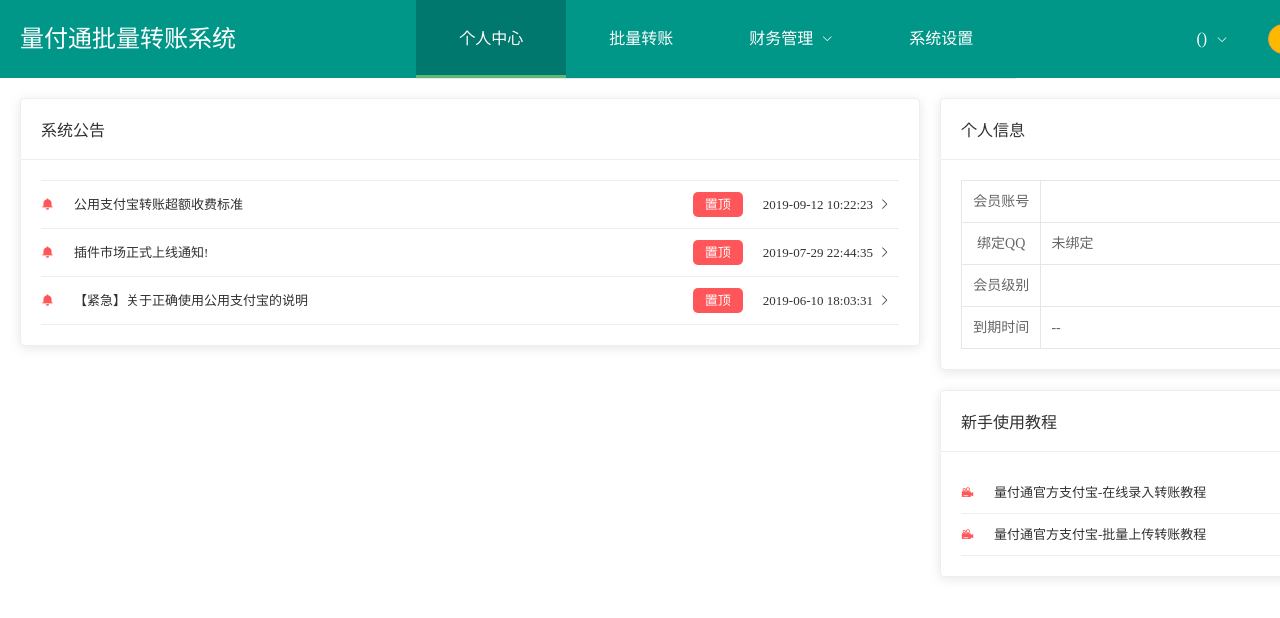
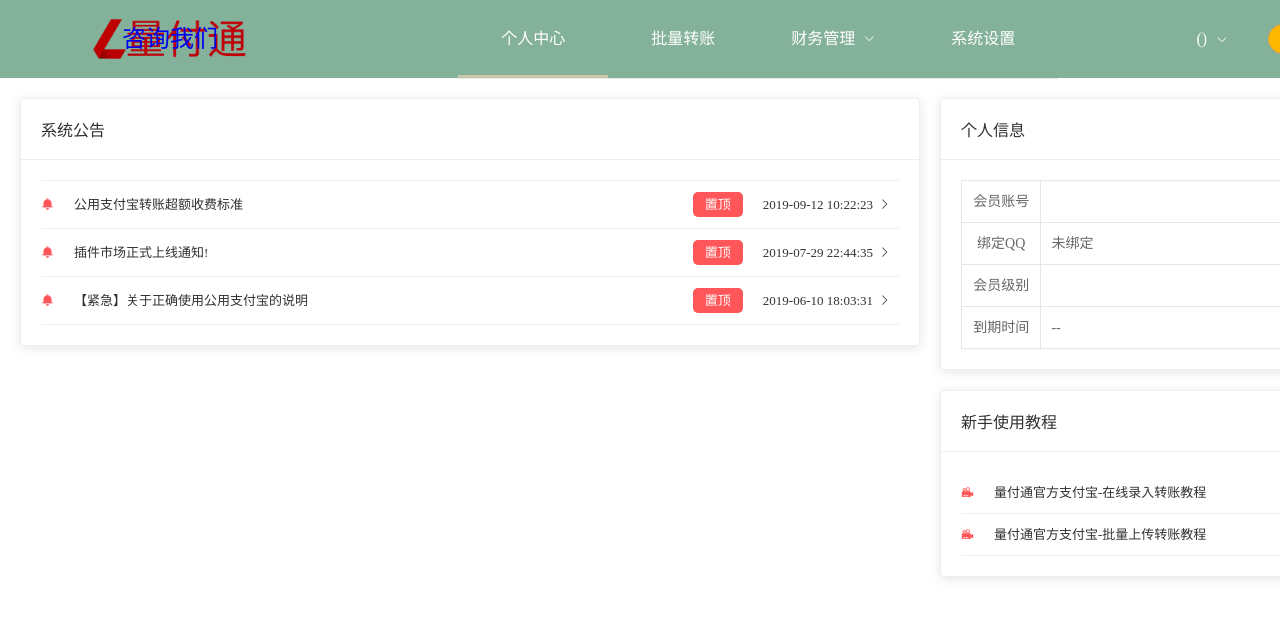
Before and after one commit to godheaven007/transfer-new, a Vue app: page /#/index in a window 1280 px wide. Shown: the top 618 px of the page. Built offline with nearby package versions, Linux system fonts and the light colour scheme; no server answers.

Commit message:
Header 样式背景色修改

```diff
--- a/src/App.vue
+++ b/src/App.vue
@@ -6,4 +6,7 @@
 <style lang="scss">
 @import "@/assets/scss/reset.scss";
 @import "@/assets/scss/common.scss";
+.el-menu.el-menu--popup.el-menu--popup-bottom-start {
+  background-color: #84b19a!important;
+}
 </style>
--- a/src/components/Header.vue
+++ b/src/components/Header.vue
@@ -1,7 +1,7 @@
 <template>
   <div class="nav-wrap">
     <div class="nav-logo">
-      量付通批量转账系统
+      <a href="tencent://message/?uin=690399130">咨询我们</a>
     </div>
     <div class="nav-menu">
       <el-menu
@@ -120,6 +120,15 @@ $menuItemW: 150px;
 $menuItemH: 78px;
 $menuItemLH: 78px;
 $fontSize: 16px;
+//$darkBgColor: #00786D;
+//$lightBgColor:#5fb878;
+$darkBgColor: #84b19a;
+$lightBgColor:#c9c8aa;
+
+.el-menu--horizontal .el-menu .el-menu-item {
+  background-color: $darkBgColor!important;
+}
+
 .el-menu-custom /deep/ {
   .el-menu-item {
     width: $menuItemW;
@@ -127,6 +136,7 @@ $fontSize: 16px;
     line-height: $menuItemLH;
     font-size: $fontSize;
     text-align: center;
+    background-color: $darkBgColor!important;
   }
   .el-submenu {
     width: $menuItemW;
@@ -138,6 +148,7 @@ $fontSize: 16px;
       height: $menuItemH;
       line-height: $menuItemLH;
       font-size: $fontSize;
+      background-color: $darkBgColor!important;
       i {
         color: #fff;
       }
@@ -145,9 +156,9 @@ $fontSize: 16px;
   }
   .el-menu-item.is-active,
   .el-submenu.is-active .el-submenu__title{
-    background-color: #00786D!important;
-    border-bottom-color: #5fb878!important;
-    border-bottom: 3px solid #5fb878!important;
+    background-color: $darkBgColor!important;
+    border-bottom-color: $lightBgColor!important;
+    border-bottom: 3px solid $lightBgColor!important;
   }
 }
 
@@ -155,13 +166,16 @@ $fontSize: 16px;
   display: flex;
   height: 78px;
   line-height: 78px;
-  background-color: #009688;
+  background-color: $darkBgColor;
   .nav-logo {
+    width: 300px;
     text-align: center;
     font-size: 24px;
     color: #fff;
     margin-left: 20px;
     margin-right: auto;
+    background:url("/imgs/logo.png") no-repeat center center;
+    background-size: 160px 50px;
   }
   .nav-menu {
     flex-shrink: 0;
--- a/src/main.js
+++ b/src/main.js
@@ -17,7 +17,7 @@ if (mock) {
 }
 
 // axios全局配置
-axios.defaults.baseURL = '/api/v1'; // 代理跨域,使用vue.config.js
+axios.defaults.baseURL = 'http://101.33.122.195/api/v1'; // 代理跨域,使用vue.config.js
 axios.defaults.timeout = 8000;
 
 // 全局引入
```
Also changed, not shown: src/components/ConcatUs.vue (added, +15 -0 lines).
